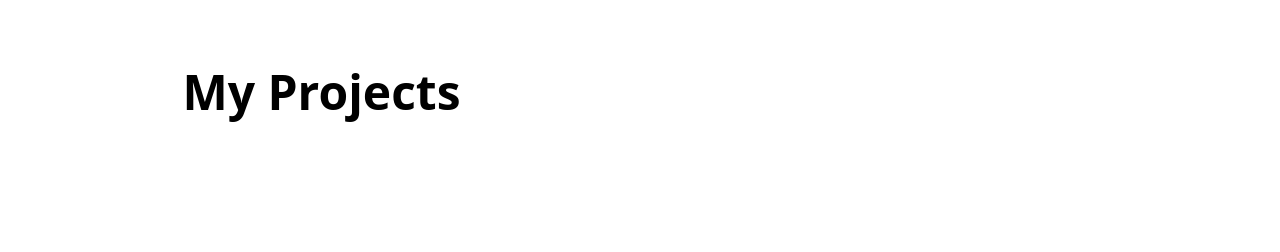
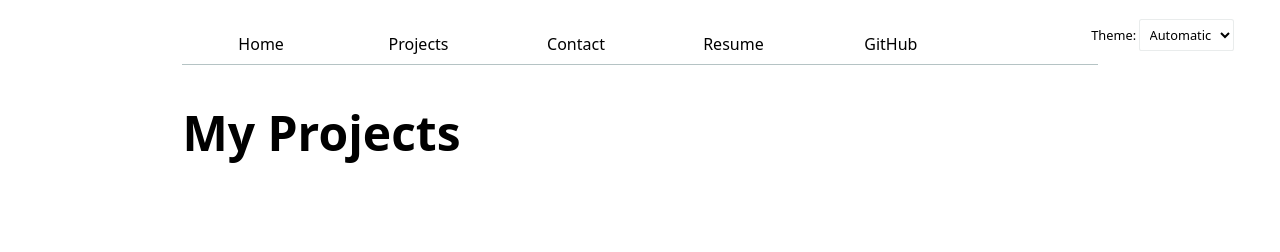
Before and after one commit to jiya-makhija/portfolio, a plain HTML site: page projects/index.html in a window 1280 px wide. Drawn offline with Linux system fonts and the light colour scheme; the site is published under a folder, as on GitHub Pages, so addresses that start at the root find nothing.

Commit message:
Update index.html

```diff
--- a/projects/index.html
+++ b/projects/index.html
@@ -80,6 +80,7 @@
     </article> -->
 
   </div>
-  <script type="module" src="/portfolio/global.js"></script>
+  <script src="../global.js" type="module"></script>
+  <script src="projects.js" type="module"></script>
 </body>
 </html>
```
